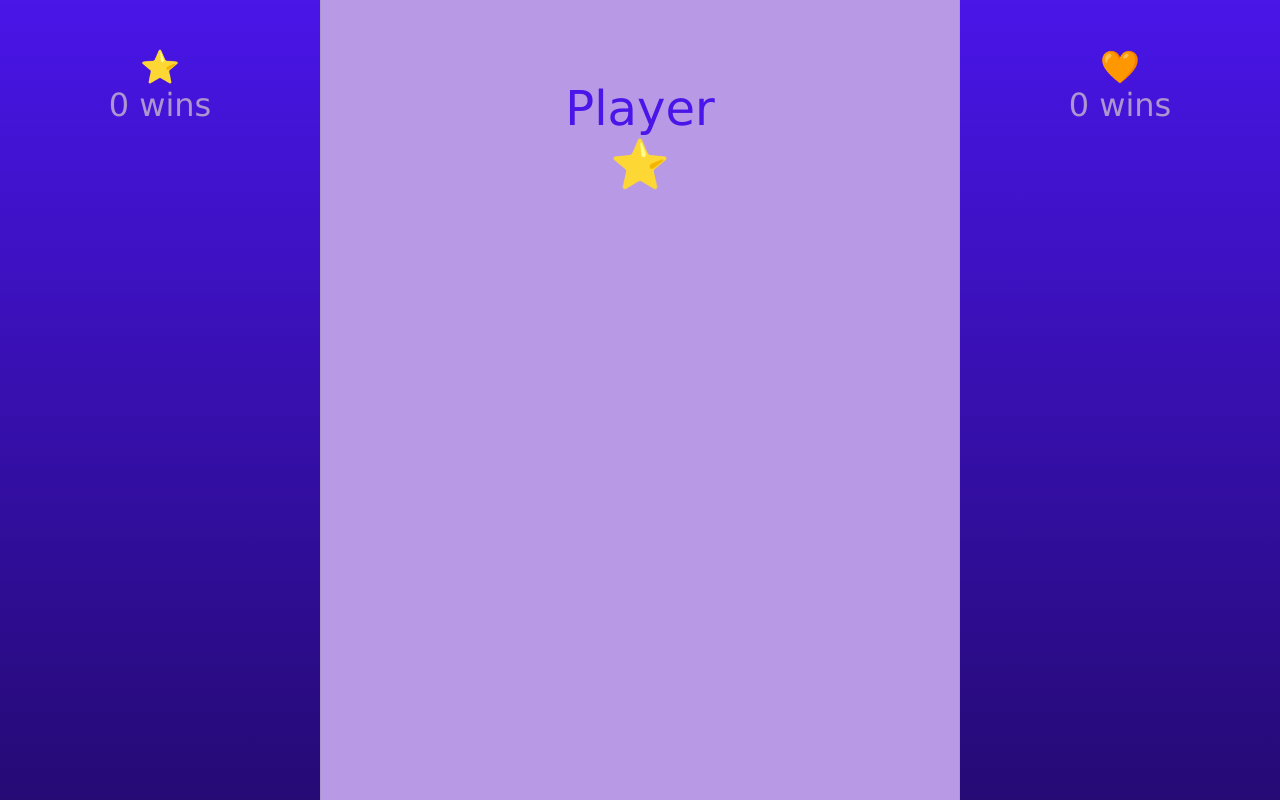
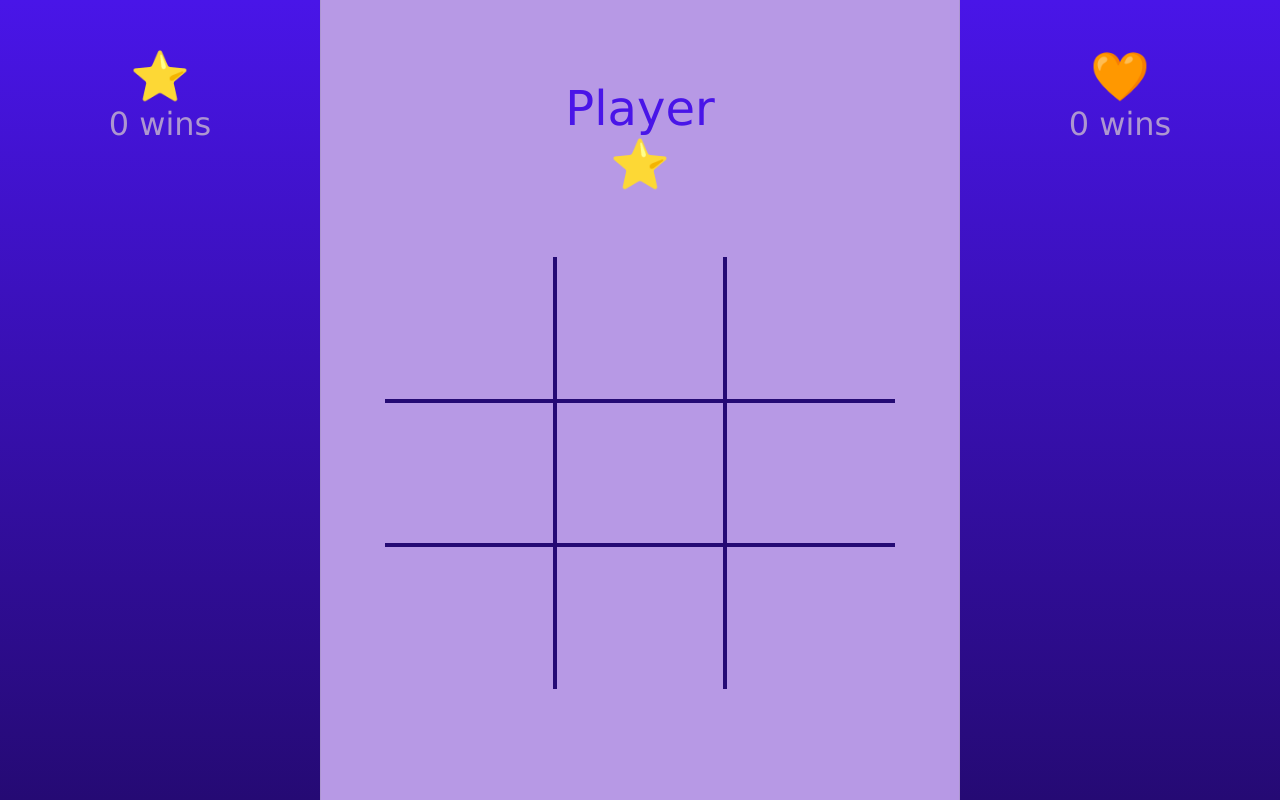
Before and after one commit to eric-kendrick/tic-tac-toe, a plain HTML site: page index.html in a window 1280 px wide. Drawn offline with Linux system fonts and the light colour scheme.

Commit message:
Add board lines

```diff
--- a/styles.css
+++ b/styles.css
@@ -32,3 +32,25 @@ main {
   flex-direction: column;
   text-align: center;
 }
+
+section {
+  width: 80%;
+  height: 60%;
+  margin: 8vh 0 0 5vw;
+  display: grid;
+  grid-auto-columns: 1fr;
+  grid-auto-rows: 1fr;
+  overflow: hidden;
+}
+
+section div {
+  outline: 2px solid rgb(37, 10, 116);
+}
+
+section div:last-child {
+  grid-area: 3/3;
+}
+
+.player-icon {
+  font-size: 6vh;
+}
```
